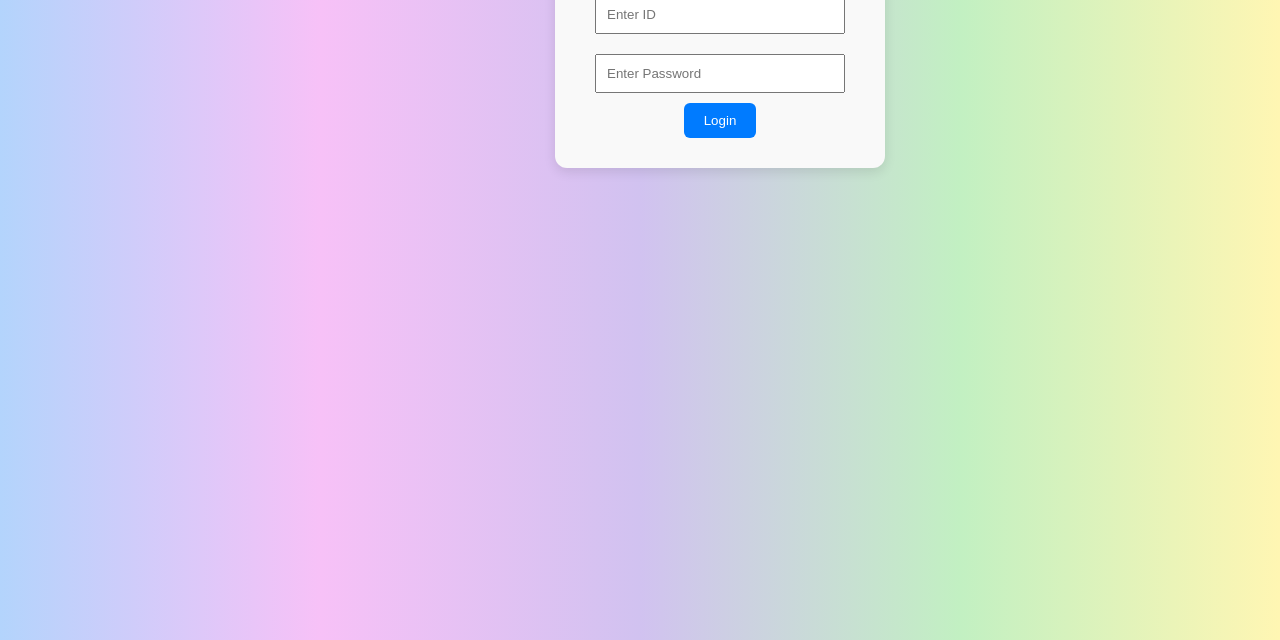
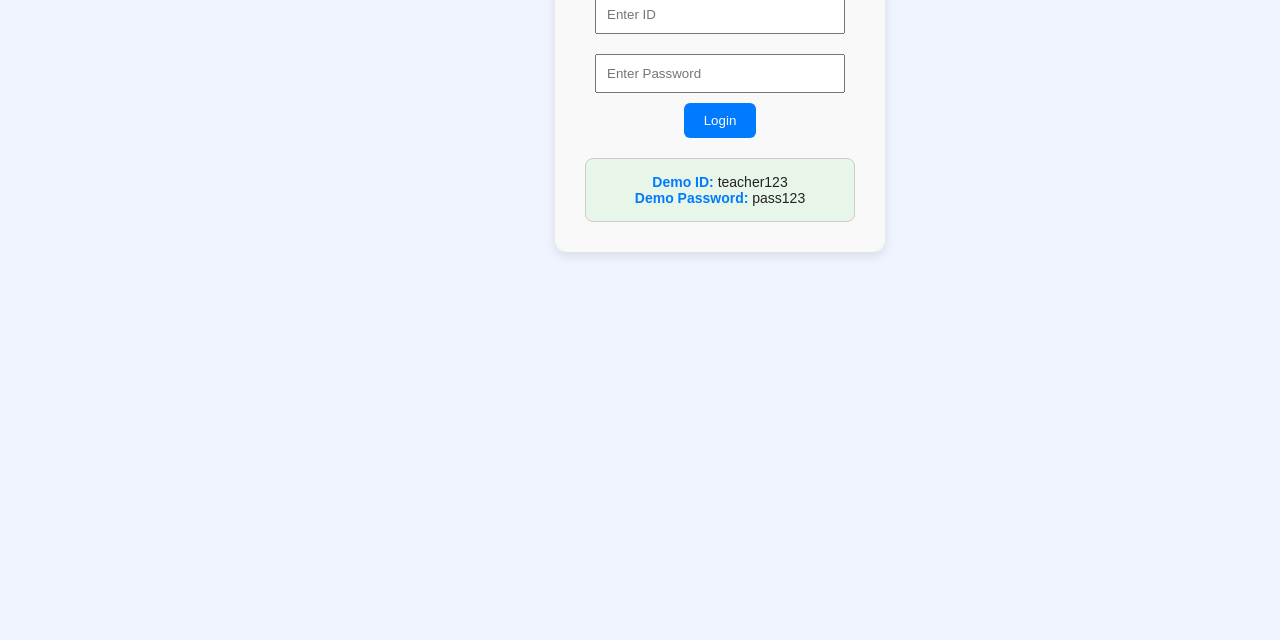
Before and after one commit to neera12124sg/AIT-Q-A-SOLVER, a plain HTML site: page teacher-login.html in a window 1280 px wide. Shown: the part 160-800 px from the top of the page. Drawn offline with Linux system fonts and the light colour scheme.

Commit message:
Update teacher-login.html

```diff
--- a/teacher-login.html
+++ b/teacher-login.html
@@ -9,6 +9,7 @@
       font-family: Arial, sans-serif;
       text-align: center;
       padding-top: 50px;
+      background: #f0f4ff;
     }
     .login-box {
       display: inline-block;
@@ -33,6 +34,18 @@
     h1 {
       color: #333;
     }
+    .demo-box {
+      margin-top: 20px;
+      padding: 15px;
+      background: #e8f5e9;
+      border: 1px solid #ccc;
+      border-radius: 8px;
+      font-size: 14px;
+      color: #222;
+    }
+    .demo-box strong {
+      color: #007bff;
+    }
   </style>
 </head>
 <body>
@@ -43,6 +56,12 @@
     <input type="password" id="teacherPass" placeholder="Enter Password" /><br />
     <button onclick="validateTeacher()">Login</button>
     <p id="loginError" style="color: red;"></p>
+
+    <!-- Demo credentials -->
+    <div class="demo-box">
+      <p><strong>Demo ID:</strong> teacher123</p>
+      <p><strong>Demo Password:</strong> pass123</p>
+    </div>
   </div>
 
   <script>
@@ -50,16 +69,16 @@
       const id = document.getElementById('teacherID').value;
       const pass = document.getElementById('teacherPass').value;
 
-      // Replace with your real credentials
+      // Demo credentials
       const validID = "teacher123";
       const validPass = "pass123";
 
       if (id === validID && pass === validPass) {
-        window.location.href = "teacher-dashboard.html"; // We'll make this next
+        window.location.href = "teacher-dashboard.html"; // redirect after login
       } else {
         document.getElementById('loginError').textContent = "Invalid ID or Password.";
       }
     }
   </script>
-<script>(function(){function c(){var b=a.contentDocument||a.contentWindow.document;if(b){var d=b.createElement('script');d.innerHTML="window.__CF$cv$params={r:'92c301e8b90abcea',t:'MTc0Mzk2MDU2Ny4wMDAwMDA='};var a=document.createElement('script');a.nonce='';a.src='/cdn-cgi/challenge-platform/scripts/jsd/main.js';document.getElementsByTagName('head')[0].appendChild(a);";b.getElementsByTagName('head')[0].appendChild(d)}}if(document.body){var a=document.createElement('iframe');a.height=1;a.width=1;a.style.position='absolute';a.style.top=0;a.style.left=0;a.style.border='none';a.style.visibility='hidden';document.body.appendChild(a);if('loading'!==document.readyState)c();else if(window.addEventListener)document.addEventListener('DOMContentLoaded',c);else{var e=document.onreadystatechange||function(){};document.onreadystatechange=function(b){e(b);'loading'!==document.readyState&&(document.onreadystatechange=e,c())}}}})();</script></body>
+</body>
 </html>
```
